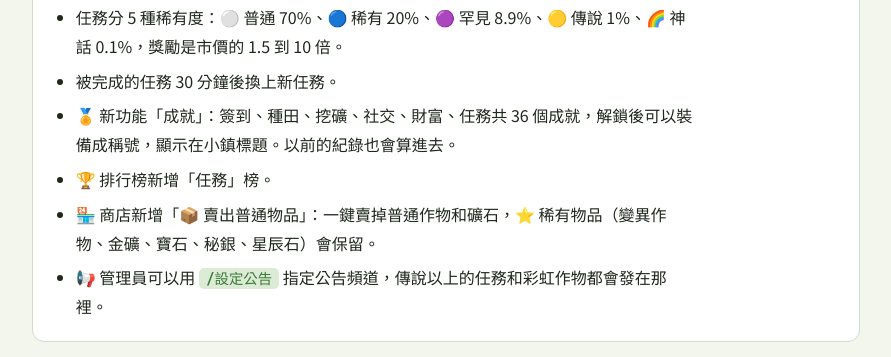
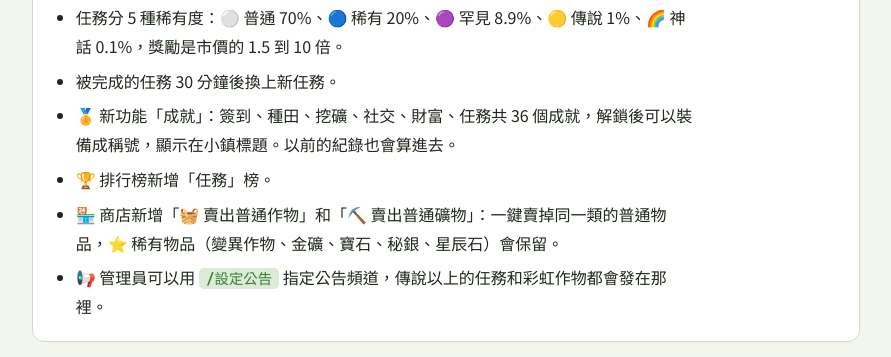
Before and after one commit to Future-Tens/WithYuTogether, a plain HTML site: page updates.html in a window 1280 px wide. Shown: the part 430-787 px from the top of the page, without its empty margins (194-1085 px from the left). Drawn offline with Linux system fonts and the light colour scheme; a web font is replaced by a local one.

Commit message:
[ 26/11/15 ] Guide: quick-sell split into crops and ores.
Co-Authored-By: Claude Opus 5.5 <noreply@anthropic.com>

```diff
--- a/updates.html
+++ b/updates.html
@@ -178,7 +178,7 @@ footer { margin-top: 64px; padding-top: 16px; border-top: 1px solid var(--line);
         <li>被完成的任務 30 分鐘後換上新任務。</li>
         <li>🏅 新功能「成就」：簽到、種田、挖礦、社交、財富、任務共 36 個成就，解鎖後可以裝備成稱號，顯示在小鎮標題。以前的紀錄也會算進去。</li>
         <li>🏆 排行榜新增「任務」榜。</li>
-        <li>🏪 商店新增「📦 賣出普通物品」：一鍵賣掉普通作物和礦石，⭐ 稀有物品（變異作物、金礦、寶石、秘銀、星辰石）會保留。</li>
+        <li>🏪 商店新增「🧺 賣出普通作物」和「⛏️ 賣出普通礦物」：一鍵賣掉同一類的普通物品，⭐ 稀有物品（變異作物、金礦、寶石、秘銀、星辰石）會保留。</li>
         <li>📢 管理員可以用 <code>/設定公告</code> 指定公告頻道，傳說以上的任務和彩虹作物都會發在那裡。</li>
       </ul>
     </article>
```
Also changed, not shown: index.html (+1 -1 lines).
